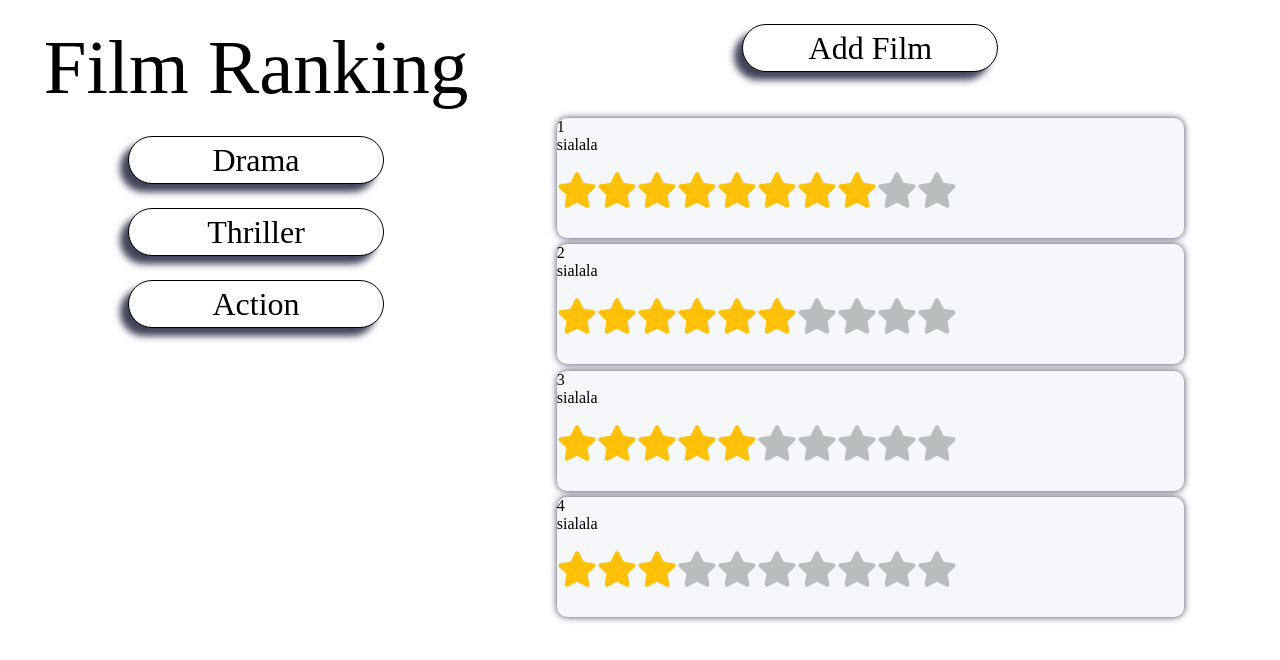
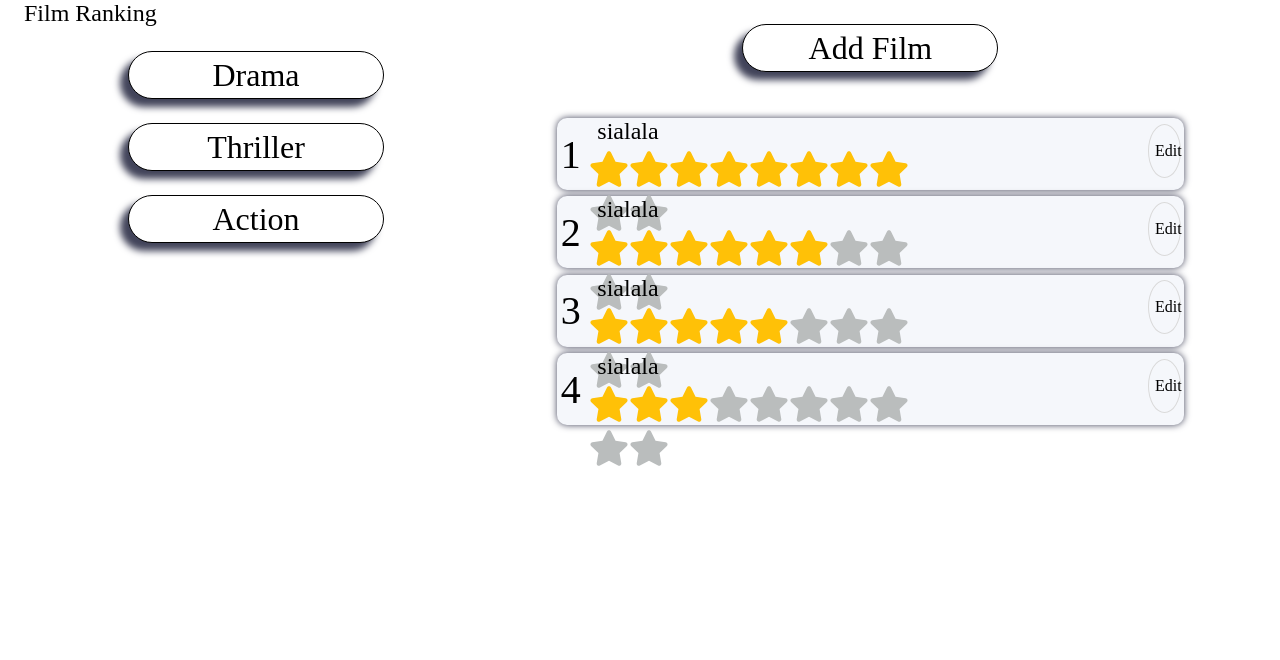
Before and after one commit to ItachiPM/MovieListApp, a React (Create React App) app: page / in a window 1280 px wide. Shown: the top 660 px of the page. Built offline with nearby package versions, Linux system fonts and the light colour scheme.

Commit message:
add edit button

```diff
--- a/src/components/movieRate/MovieRate.css
+++ b/src/components/movieRate/MovieRate.css
@@ -1,8 +1,66 @@
 .MovieRate {
     width: 98%;
-    height: 20%;
+    height: 12%;
     background-color: #f5f7fb;
     margin: 1% 1%;
     border-radius: 10px;
     box-shadow: 0px 0px 7px 0px rgba(66, 68, 90, 1);
+    display: flex;
 }
+
+.Number {
+    font-family: Papyrus;
+    height: 100%;
+    width: 2%;
+    display: flex;
+    font-size: 5vh;
+    margin-left: 0.5vh;
+    align-items: center;
+}
+
+.TitleAndRating {
+    display: inline-block;
+}
+
+.Title {
+    margin-left: 3vh;
+    margin-top: 0;
+    margin-bottom: 3vh;
+    display: block;
+    height: 10%;
+    width: 100%;
+    font-size: 3vh;
+    text-align: left;
+}
+
+.Rating {
+    margin-left: 2vh;
+    margin-top: 0;
+    display: block;
+    width: 100%;
+}
+
+.Edit {
+    width: 55%;
+    height: 50%;
+    display: inline;
+}
+
+.EditButton {
+    float: right;
+    display: flex;
+    width: 12%;
+    height: 150%;
+    align-items: center;
+    margin-right: 1%;
+    margin-top: 2%;
+    border-radius: 50%;
+    border: 1px solid #dadada;
+    background-color: #f5f7fb;
+    font-size: 2vh;
+    font-family: Papyrus;
+}
+
+.EditButton:hover {
+    cursor: pointer;
+}
--- a/src/components/movieRate/MovieRate.tsx
+++ b/src/components/movieRate/MovieRate.tsx
@@ -1,4 +1,4 @@
-import React from "react";
+import React, {useState} from "react";
 import {StarRatingReadOnly} from "../starRating/StarRatingReadOnly";
 
 import './MovieRate.css'
@@ -13,8 +13,13 @@ export const MovieRate = (props: Props) => {
     const {index, title, rate} = props
 
     return <div className='MovieRate'>
-        <div>{index}</div>
-        <div>{title}</div>
-        <div><StarRatingReadOnly rating={rate}/></div>
-    </div>
+        <div className='Number'>{index}</div>
+        <div className='TitleAndRating'>
+            <div className='Title'>{title}</div>
+            <div className='Rating'><StarRatingReadOnly rating={rate}/></div>
+        </div>
+        <div className='Edit'>
+            <button className='EditButton'>Edit</button>
+        </div>
+        </div>
 }
```
Also changed, not shown: src/components/editRate/EditRate.tsx (added, +25 -0 lines), src/components/editRate/EditRate.css (added).
